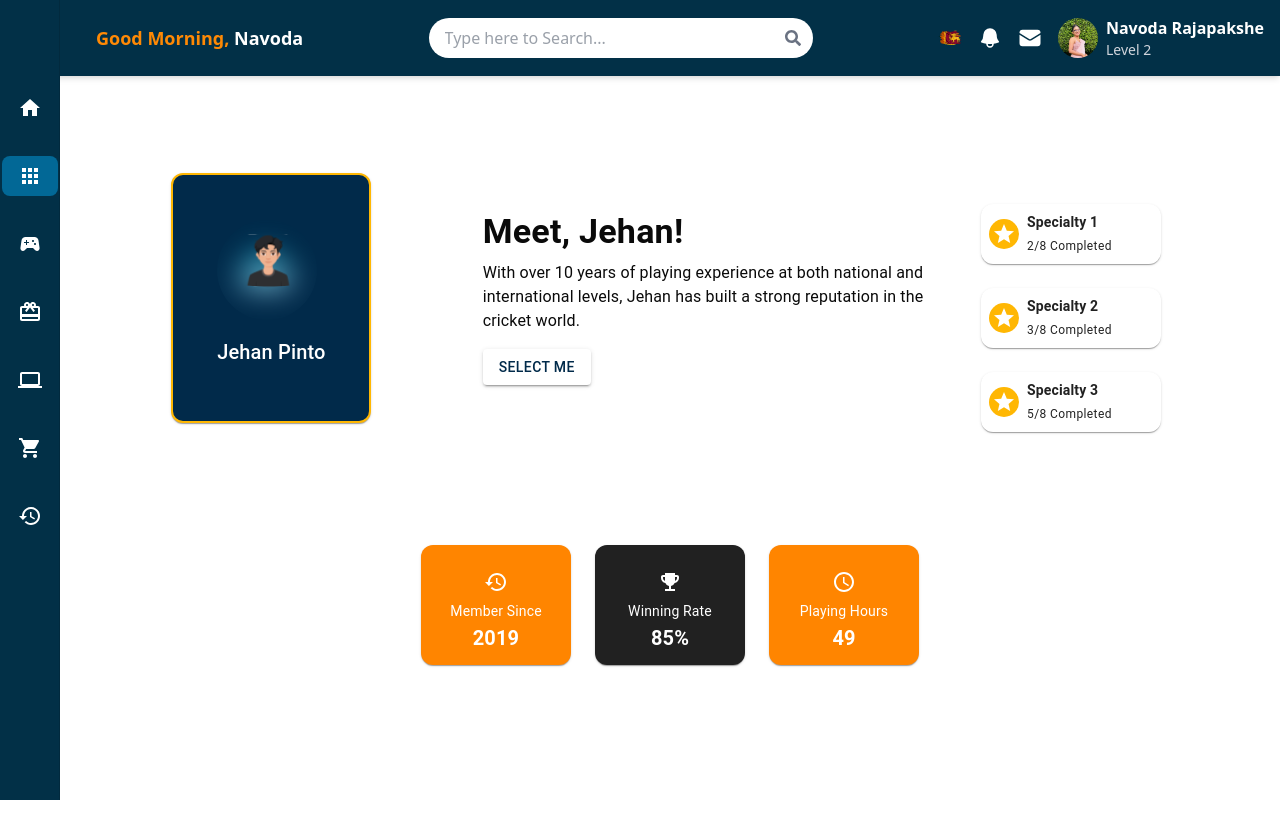
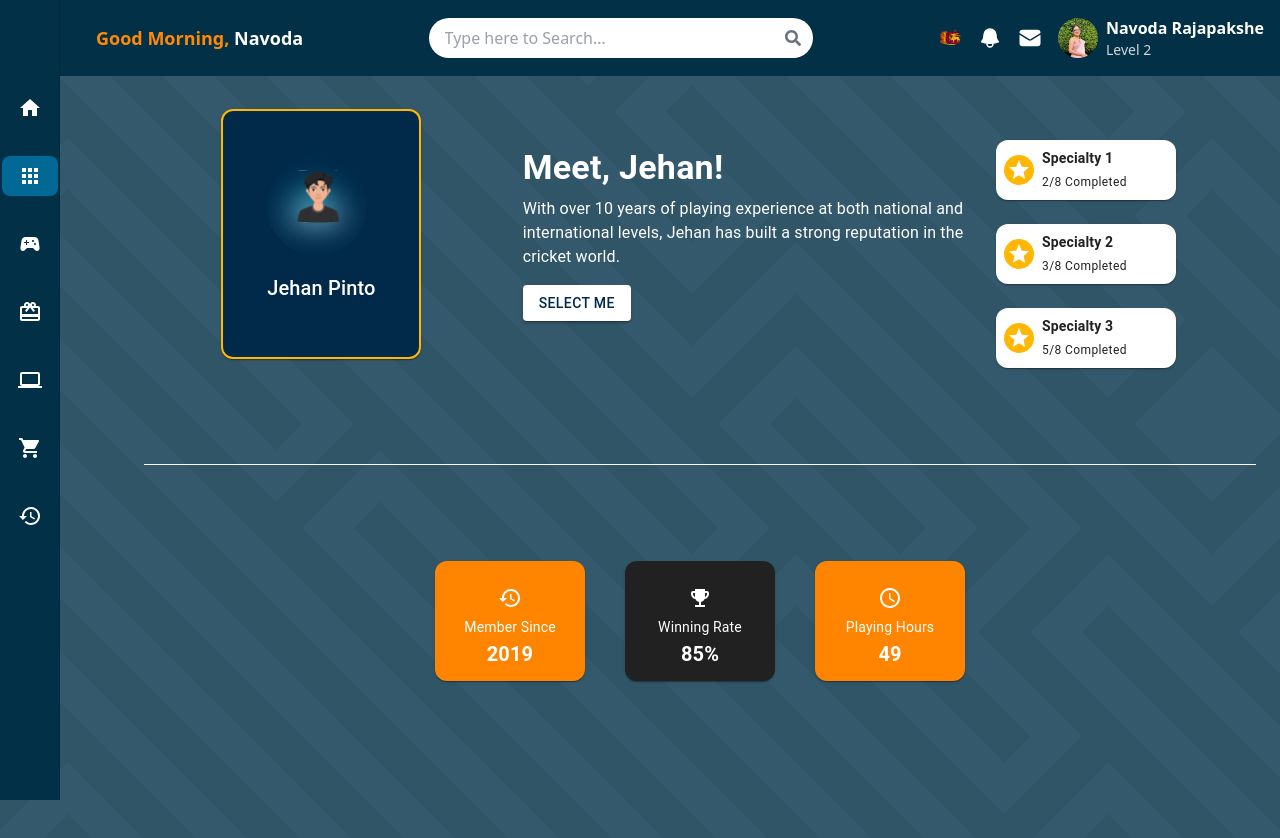
Before and after one commit to Nipun-Yasas/SpiritX_Magmatroxes_02, a Next.js app in the folder frontend/: page /userProfile in a window 1280 px wide. Shown: the top 838 px of the page. Before the commit the page ends 800 px from the top, so only its background shows below. Built offline with nearby package versions, Linux system fonts and the light colour scheme.

Commit message:
feat(userProfile) : changed some padding

```diff
--- a/frontend/src/app/userProfile/page.tsx
+++ b/frontend/src/app/userProfile/page.tsx
@@ -9,14 +9,15 @@ import { History, EmojiEvents, AccessTime } from "@mui/icons-material"; // ✅ I
 export default function Home() {
   return (
     <div>
-      <Sidebar />
       <div className="pl-10">
       <Navbar />
       </div>
+      <Sidebar />
 
 
+      <div className="pl-15 bg-[url('/background.svg')] bg-cover bg-center h-screen w-full">
 
-      <Box sx={{ padding: 3, marginLeft: "60px", marginTop: "64px" }}>
+      <Box sx={{ padding: 3, marginLeft: "60px", marginTop: "0px" }}>
         {/* Top Section */}
         <Grid container spacing={3} alignItems="center">
           {/* Player Info */}
@@ -26,10 +27,10 @@ export default function Home() {
 
           {/* Introduction */}
           <Grid item xs={12} sm={5}>
-            <Typography variant="h4" fontWeight="bold">
+            <Typography variant="h4" fontWeight="bold" color="white">
               Meet, Jehan!
             </Typography>
-            <Typography variant="body1" sx={{ marginTop: 1 }}>
+            <Typography variant="body1" color="white" sx={{ marginTop: 1 }}>
               With over 10 years of playing experience at both national and international levels,
               Jehan has built a strong reputation in the cricket world.
             </Typography>
@@ -55,10 +56,10 @@ export default function Home() {
         </Grid>
 
         {/* Divider */}
-        <Box sx={{ marginY: 7, borderBottom: "1px solid white" }} />
+        <Box sx={{ marginY: 12, borderBottom: "1px solid white" }} />
 
         {/* Stats Cards */}
-        <Grid container spacing={3} justifyContent="center">
+        <Grid container spacing={5} justifyContent="center">
           <Grid item>
             <StatCard title="Member Since" value="2019" icon={<History />} color="#FF8500" />
           </Grid>
@@ -70,6 +71,7 @@ export default function Home() {
           </Grid>
         </Grid>
       </Box>
+      </div>
     </div>
   );
 }
```
